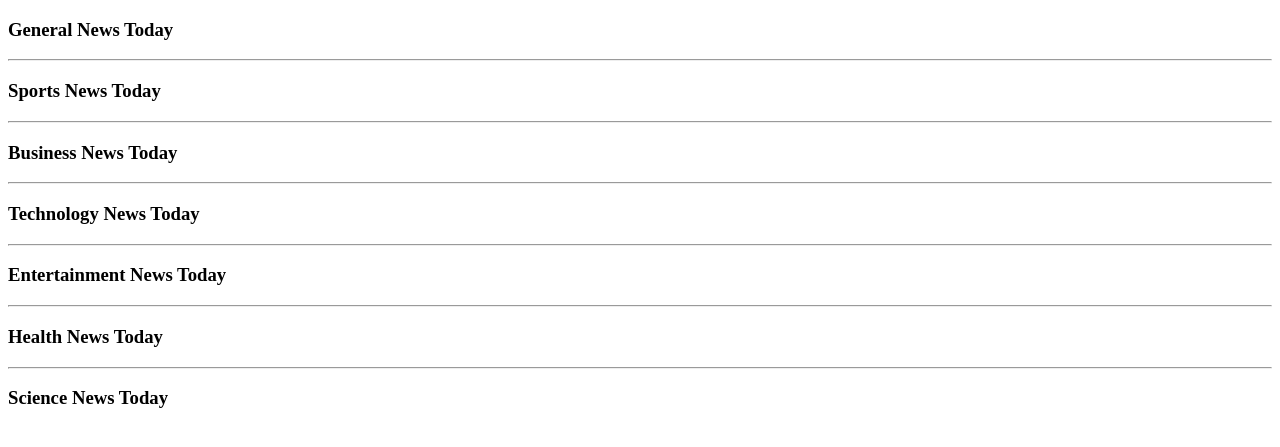
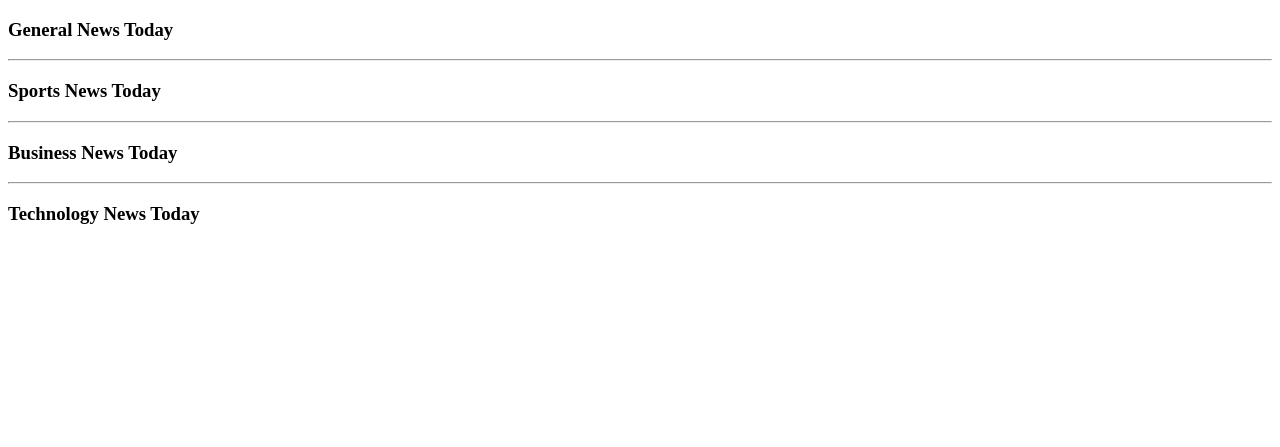
Before and after one commit to h4ck3r9717/news, a Flask app: template app/templates/index.html in a window 1280 px wide. Shown: the top 447 px of the page. Run offline with Flask 2, Linux system fonts and the light colour scheme; the template is opened without the code that fills it, so the values that code supplies are empty; parts of the project's set-up code (start-up, migrations or seed data) failed here and were passed over.

```diff
--- a/app/templates/index.html
+++ b/app/templates/index.html
@@ -22,19 +22,5 @@
     <ul>
         {{ macro.displayNewsList (technology) }}
     </ul>
-    <hr>
-    <h3>Entertainment News Today</h3>
-    <ul>
-        {{ macro.displayNewsList (entertainment) }}
-    </ul>
-    <hr>
-    <h3>Health News Today</h3>
-    <ul>
-        {{ macro.displayNewsList (health) }}
-    </ul>
-    <hr>
-    <h3>Science News Today</h3>
-    <ul>
-        {{ macro.displayNewsList (science) }}
-    </ul>
+
  {% endblock  %}
```
